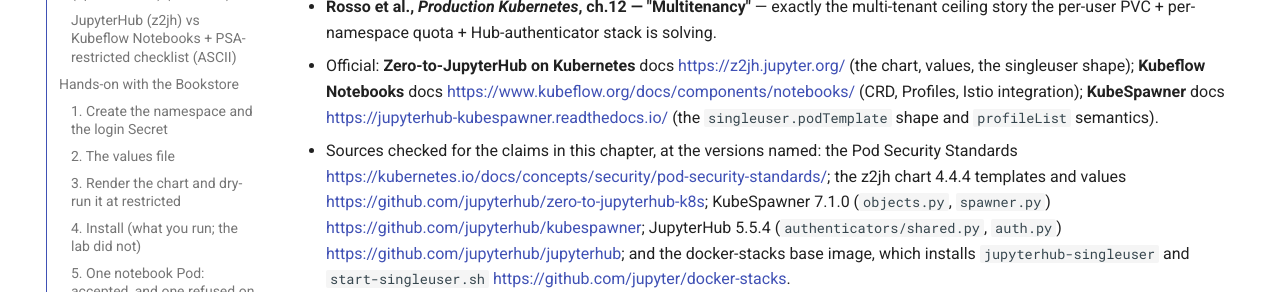
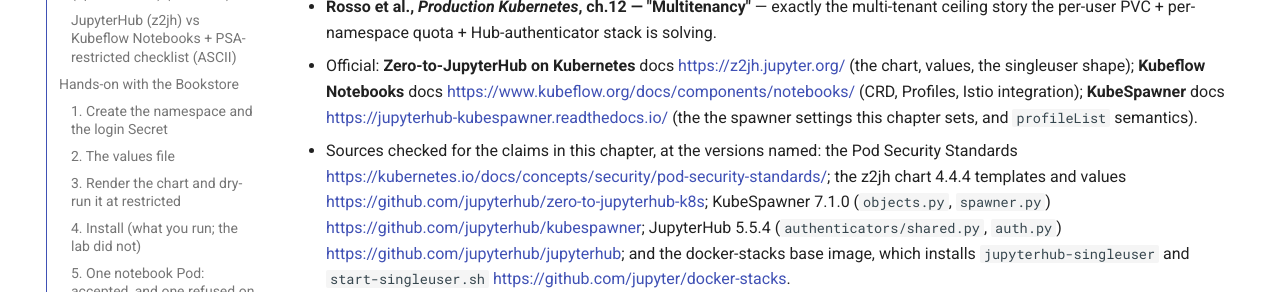
Before and after one commit to abd-ulbasit/bookstore-kubernetes-guide, an MkDocs documentation site: the page built from full-guide/12-kubernetes-for-machine-learning/05-notebooks-and-interactive.md, in a window 1280 px wide and 900 px high, scrolled down 16832 px. Shown: the part 448-748 px from the top of the window. Built offline with MkDocs 1.6.1 and Material for MkDocs 9.7.7, drawn with Linux system fonts in a browser that asks for light colours; comment, search, counter and statistics services are not loaded.

Commit message:
security-first 12.05: point the KubeSpawner reference at the settings used
The Further reading line named singleuser.podTemplate as a KubeSpawner
shape. Chart 4.4.4 has no such key; the chapter sets KubeSpawner traits
directly, so the pointer now says so.

Co-Authored-By: Claude Haiku 5.5 <noreply@anthropic.com>

```diff
--- a/full-guide/12-kubernetes-for-machine-learning/05-notebooks-and-interactive.md
+++ b/full-guide/12-kubernetes-for-machine-learning/05-notebooks-and-interactive.md
@@ -947,7 +947,7 @@ Checklist:
   <https://www.kubeflow.org/docs/components/notebooks/> (CRD, Profiles,
   Istio integration); **KubeSpawner** docs
   <https://jupyterhub-kubespawner.readthedocs.io/> (the
-  `singleuser.podTemplate` shape and `profileList` semantics).
+  the spawner settings this chapter sets, and `profileList` semantics).
 - Sources checked for the claims in this chapter, at the versions named:
   the Pod Security Standards <https://kubernetes.io/docs/concepts/security/pod-security-standards/>;
   the z2jh chart 4.4.4 templates and values <https://github.com/jupyterhub/zero-to-jupyterhub-k8s>;
```
